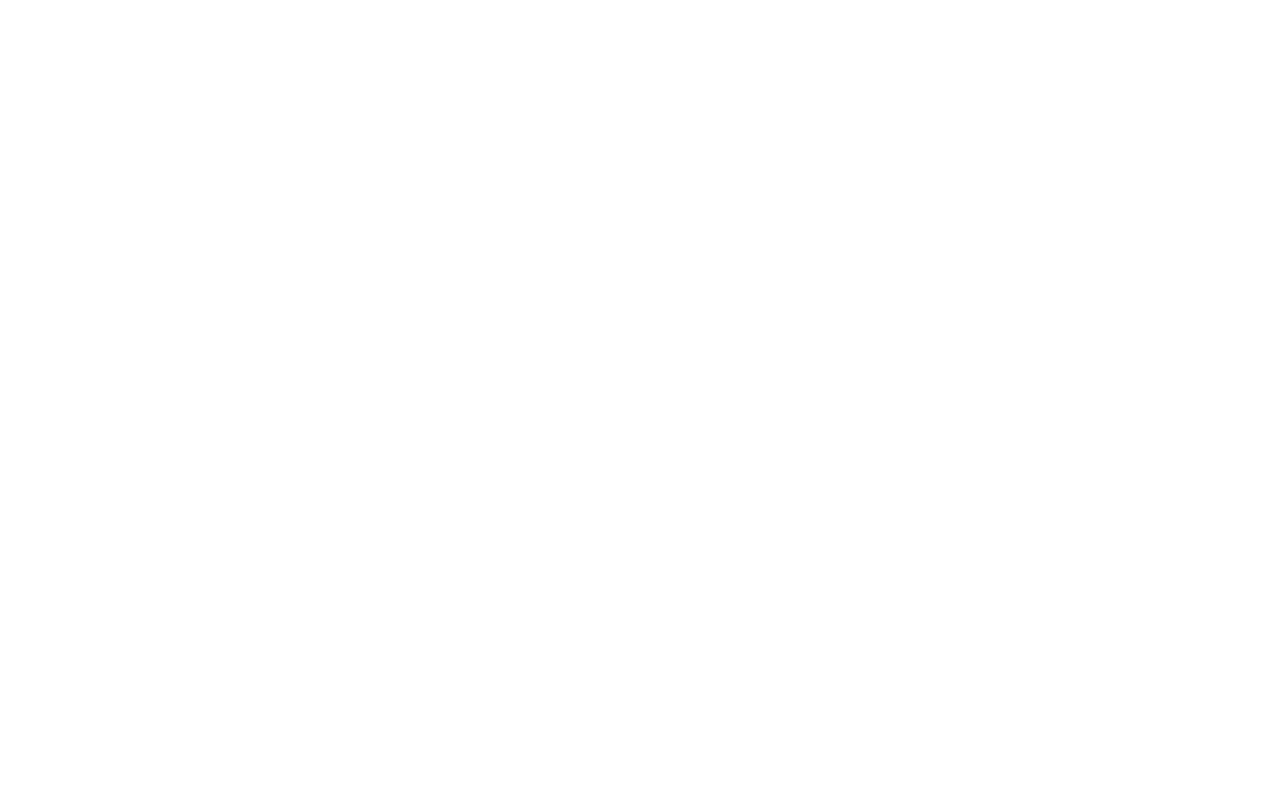
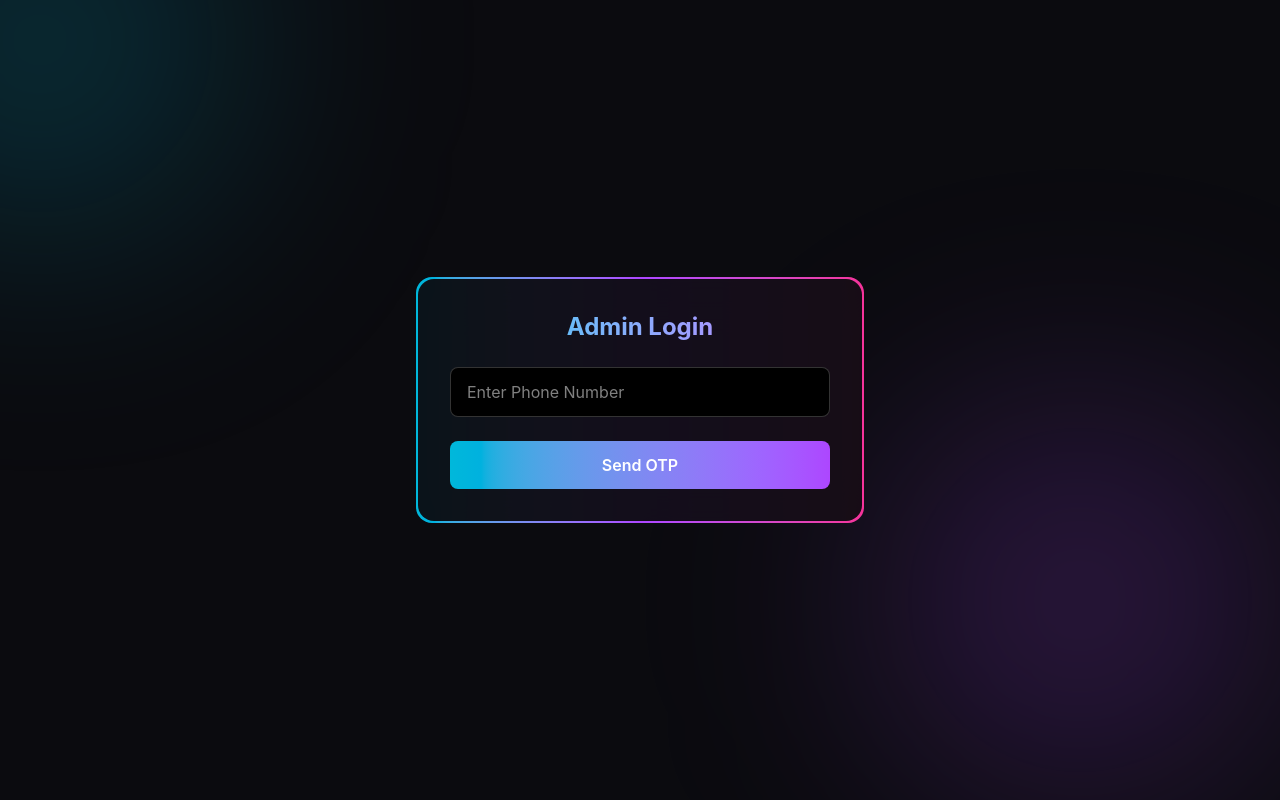
Before and after one commit to Omkar3777/portfolio, a React (Vite) app in the folder client/: page /login in a window 1280 px wide. Before the commit this address had no page. Built offline with nearby package versions, Linux system fonts and the light colour scheme.

Commit message:
fix vercel routing

```diff
--- a/client/src/App.jsx
+++ b/client/src/App.jsx
@@ -5,7 +5,7 @@
 import About from "./pages/About";
 import Contact from "./pages/Contact";
 import Dashboard from "./admin/Dashboard";
-
+import Login from "./pages/Login";
 
 function App() {
   return (
@@ -18,6 +18,7 @@
         <Route path="/about" element={<About />} />
         <Route path="/contact" element={<Contact />} />
         <Route path="/admin" element={<Dashboard />}/>
+        <Route path="/login" element={<Login />} />
 
         {/* Protected Admin Panel */}
         <Route
--- a/client/src/admin/Dashboard.jsx
+++ b/client/src/admin/Dashboard.jsx
@@ -1,7 +1,40 @@
+import { useState } from "react";
+import HomeContentSection from "./sections/HomeContent";
+import ProjectsSection from "./sections/ProjectsSection";
+import SkillsSection from "./sections/SkillsSection";
+import AchievementsSection from "./sections/AchievementsSection";
+import SocialSection from "./sections/SocialUpdatesSection";
+import ContactsSection from "./sections/ContactsSection";
+
+
 function Dashboard() {
+  const [activeTab, setActiveTab] = useState("home");
+
   return (
     <div className="min-h-screen bg-black text-white p-10">
-      <h1>Dashboard Working ✅</h1>
+
+      <h1 className="text-4xl font-bold mb-10 text-cyan-400">
+        Admin Dashboard
+      </h1>
+
+      <div className="flex gap-6 mb-10">
+        <button onClick={() => setActiveTab("home")}>Home CMS</button>
+        <button onClick={() => setActiveTab("projects")}>Projects</button>
+        <button onClick={() => setActiveTab("skills")}>Skills</button>
+        <button onClick={() => setActiveTab("achievements")}>Achievements</button>
+        <button onClick={() => setActiveTab("social")}>Social Updates</button>
+        <button onClick={() => setActiveTab("contacts")}>Contacts</button>
+      </div>
+
+      {activeTab === "home" && <HomeContentSection />}
+      {activeTab === "projects" && <ProjectsSection />}
+      {activeTab === "skills" && <SkillsSection />}
+      {activeTab === "contacts" && <ContactsSection />}
+      {activeTab === "achievements" && <AchievementsSection />}
+      {activeTab === "social" && <SocialSection />}
+
     </div>
   );
 }
+
+export default Dashboard;
--- a/client/src/components/Header.jsx
+++ b/client/src/components/Header.jsx
@@ -1,8 +1,9 @@
 import { useState } from "react";
-import { Link } from "react-router-dom";
+import { Link, useNavigate } from "react-router-dom";
 
 function Header() {
   const [open, setOpen] = useState(false);
+  const navigate = useNavigate();
 
   return (
     <header className="fixed top-0 left-0 w-full z-50 backdrop-blur-xl bg-black/60 border-b border-white/10">
@@ -18,7 +19,8 @@
         </Link>
 
         {/* Desktop Menu */}
-        <div className="hidden md:flex gap-8 text-white font-medium">
+        <div className="hidden md:flex items-center gap-8 text-white font-medium">
+
           <Link to="/" className="hover:text-cyan-400 transition">
             Home
           </Link>
@@ -31,6 +33,17 @@
           <Link to="/contact" className="hover:text-cyan-400 transition">
             Contact
           </Link>
+
+          {/* 🔥 EDIT BUTTON */}
+          <button
+            onClick={() => navigate("/login")}
+            className="ml-4 px-4 py-1.5 rounded-lg text-sm font-semibold
+            bg-gradient-to-r from-cyan-500 to-purple-500
+            hover:scale-105 transition"
+          >
+            Edit
+          </button>
+
         </div>
 
         {/* Mobile Toggle */}
@@ -45,10 +58,24 @@
       {/* Mobile Menu */}
       {open && (
         <div className="md:hidden bg-black border-t border-white/10 px-6 py-6 flex flex-col gap-6 text-white">
+
           <Link to="/" onClick={() => setOpen(false)}>Home</Link>
-            <Link to="/about" onClick={() => setIsOpen(false)}>About</Link>
+          <Link to="/about" onClick={() => setOpen(false)}>About</Link>
           <Link to="/projects" onClick={() => setOpen(false)}>Projects</Link>
           <Link to="/contact" onClick={() => setOpen(false)}>Contact</Link>
+
+          {/* 🔥 MOBILE EDIT BUTTON */}
+          <button
+            onClick={() => {
+              setOpen(false);
+              navigate("/login");
+            }}
+            className="mt-4 px-4 py-2 rounded-lg text-sm font-semibold
+            bg-gradient-to-r from-cyan-500 to-purple-500"
+          >
+            Edit
+          </button>
+
         </div>
       )}
     </header>
--- a/client/src/pages/Contact.jsx
+++ b/client/src/pages/Contact.jsx
@@ -151,12 +151,12 @@
 
                   <div>
                     <p className="text-white font-medium">Email</p>
-                    <p>omkar@example.com</p>
+                    <p>omkarjadhav3777@gmail.com</p>
                   </div>
 
                   <div>
                     <p className="text-white font-medium">Location</p>
-                    <p>Bengaluru, India</p>
+                    <p>Pune, India</p>
                   </div>
 
                   <div>
--- /dev/null
+++ b/client/src/pages/Login.jsx
@@ -0,0 +1,94 @@
+import { useState } from "react";
+import { useNavigate } from "react-router-dom";
+
+function Login() {
+  const [phone, setPhone] = useState("");
+  const [otp, setOtp] = useState("");
+  const [step, setStep] = useState(1);
+
+  const navigate = useNavigate();
+
+  const handleSendOtp = () => {
+    if (phone === "7666817037") {
+      setStep(2);
+    } else {
+      alert("Invalid phone number ❌");
+    }
+  };
+
+  const handleVerify = () => {
+    if (otp === "7439") {
+      localStorage.setItem("isAuth", "true");
+      navigate("/admin");
+    } else {
+      alert("Invalid OTP ❌");
+    }
+  };
+
+  return (
+    <div className="min-h-screen bg-[#0b0b0f] text-white flex items-center justify-center relative overflow-hidden">
+
+      {/* Glow Background */}
+      <div className="absolute -top-40 -left-40 w-[400px] h-[400px] bg-cyan-500/20 rounded-full blur-[120px]" />
+      <div className="absolute bottom-0 right-0 w-[400px] h-[400px] bg-purple-500/20 rounded-full blur-[120px]" />
+
+      <div className="relative z-10 w-full max-w-md">
+
+        {/* Premium Card */}
+        <div className="group p-[2px] rounded-2xl bg-gradient-to-r from-cyan-500 via-purple-500 to-pink-500 hover:shadow-[0_0_60px_rgba(168,85,247,0.6)] transition">
+
+          <div className="bg-[#0b0b0f]/95 backdrop-blur-xl rounded-2xl p-8 space-y-6">
+
+            <h1 className="text-2xl font-bold text-center bg-gradient-to-r from-cyan-400 to-purple-400 bg-clip-text text-transparent">
+              Admin Login
+            </h1>
+
+            {/* STEP 1: PHONE */}
+            {step === 1 && (
+              <>
+                <input
+                  type="text"
+                  placeholder="Enter Phone Number"
+                  value={phone}
+                  onChange={(e) => setPhone(e.target.value)}
+                  className="w-full px-4 py-3 rounded-lg bg-black border border-white/20 focus:border-cyan-400 outline-none"
+                />
+
+                <button
+                  onClick={handleSendOtp}
+                  className="w-full py-3 rounded-lg font-semibold bg-gradient-to-r from-cyan-500 to-purple-500 hover:scale-105 transition"
+                >
+                  Send OTP
+                </button>
+              </>
+            )}
+
+            {/* STEP 2: OTP */}
+            {step === 2 && (
+              <>
+                <input
+                  type="text"
+                  placeholder="Enter OTP"
+                  value={otp}
+                  onChange={(e) => setOtp(e.target.value)}
+                  className="w-full px-4 py-3 rounded-lg bg-black border border-white/20 focus:border-purple-400 outline-none"
+                />
+
+                <button
+                  onClick={handleVerify}
+                  className="w-full py-3 rounded-lg font-semibold bg-gradient-to-r from-purple-500 to-pink-500 hover:scale-105 transition"
+                >
+                  Verify & Login
+                </button>
+              </>
+            )}
+
+          </div>
+        </div>
+
+      </div>
+    </div>
+  );
+}
+
+export default Login;
```
